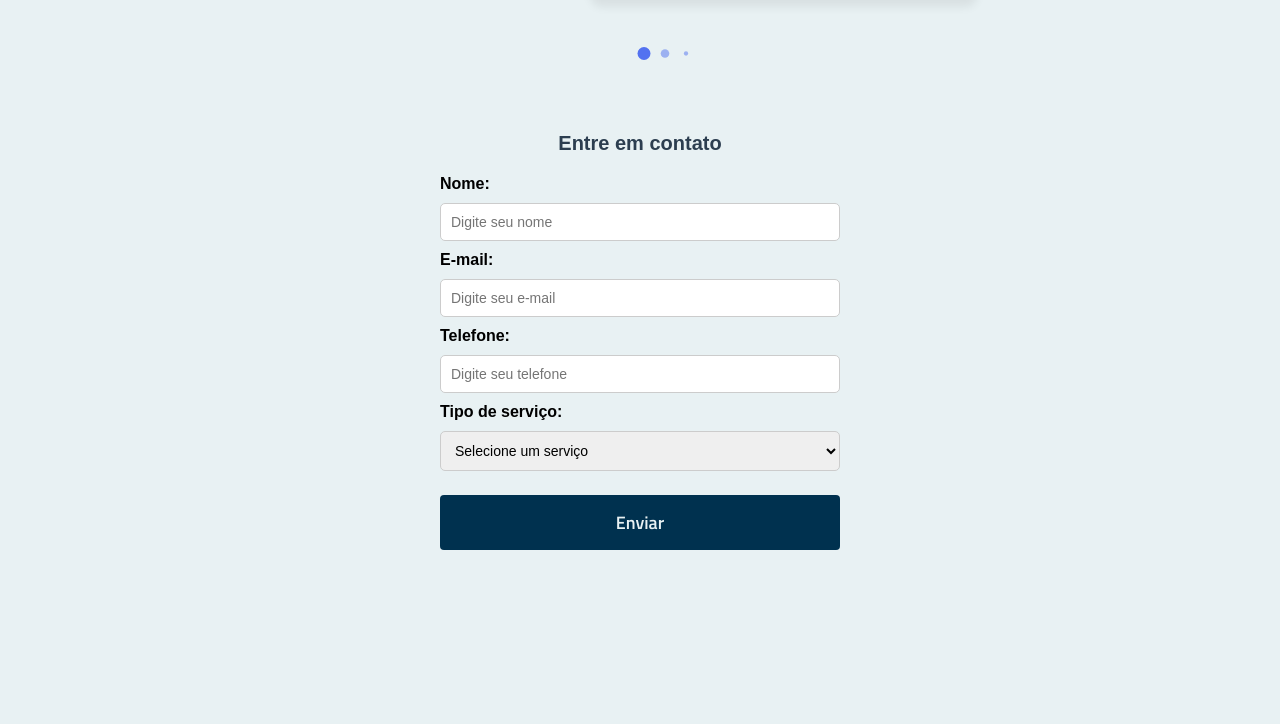
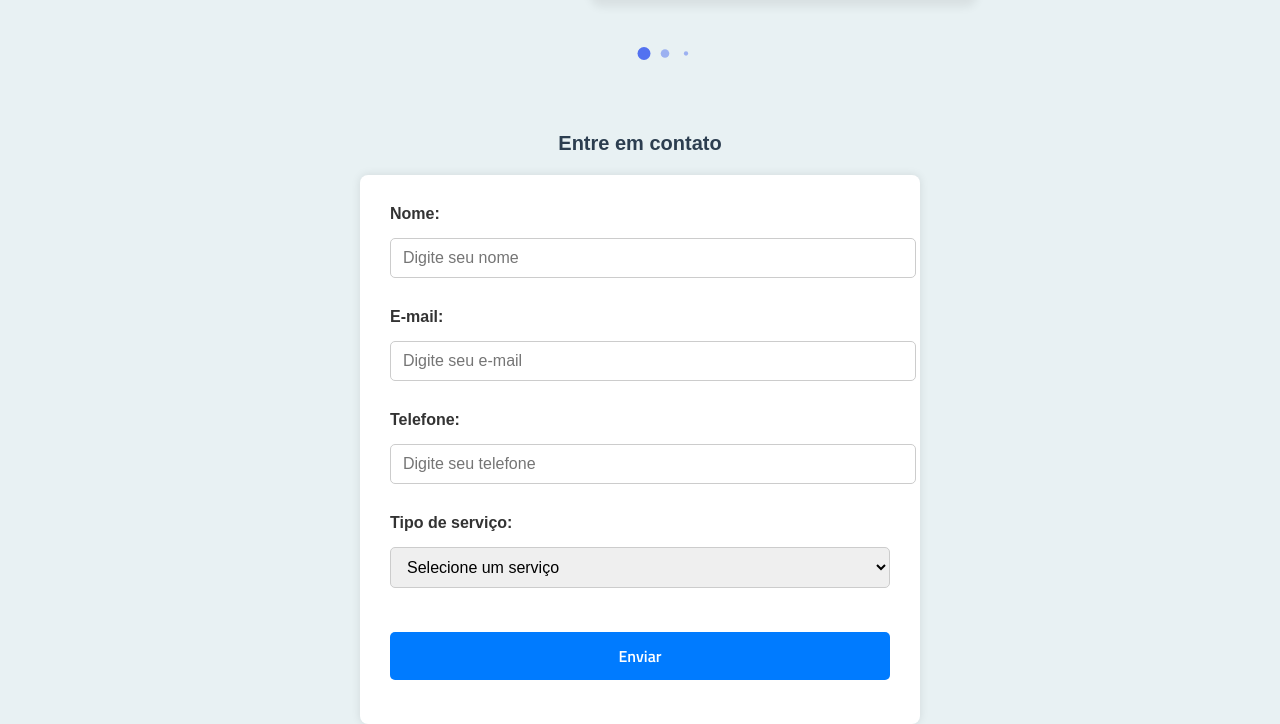
Before and after one commit to PedroArthur06/LaindingPage-Icerbg, a plain HTML site: page index.html in a window 1280 px wide. Shown: the part 1894-2618 px from the top of the page. Before the commit the page ends 2478 px from the top, so only its background shows below. Drawn offline with nearby package versions, Linux system fonts and the light colour scheme.

Commit message:
estilização do formulário

```diff
--- a/src/CSS/_layout.scss
+++ b/src/CSS/_layout.scss
@@ -321,3 +321,59 @@
     display: none;
   }
 }
+
+#form-contato {
+  background-color: #ffffff;
+  padding: 30px;
+  border-radius: 8px;
+  max-width: 500px;
+  margin: auto;
+  box-shadow: 0 0 10px rgba(0, 0, 0, 0.1);
+}
+
+/* Labels e inputs */
+#form-contato label {
+  display: block;
+  margin-bottom: 5px;
+  font-weight: 600;
+  color: #333;
+}
+
+#form-contato input,
+#form-contato select {
+  width: 100%;
+  padding: 10px 12px;
+  margin-bottom: 20px;
+  border: 1px solid #ccc;
+  border-radius: 5px;
+  font-size: 16px;
+  transition: border-color 0.3s ease;
+}
+
+#form-contato input:focus,
+#form-contato select:focus {
+  border-color: #007BFF;
+  outline: none;
+}
+
+/* Botão */
+.button-contact {
+  background-color: #007BFF;
+  color: #fff;
+  padding: 12px 20px;
+  border: none;
+  border-radius: 5px;
+  font-size: 16px;
+  cursor: pointer;
+  transition: background-color 0.3s ease;
+}
+
+.button-contact:hover {
+  background-color: #0056b3;
+}
+
+@media (max-width: 600px) {
+  #form-contato {
+    padding: 20px;
+  }
+}
```
Also changed, not shown: src/css/style.css, 1 other file.
